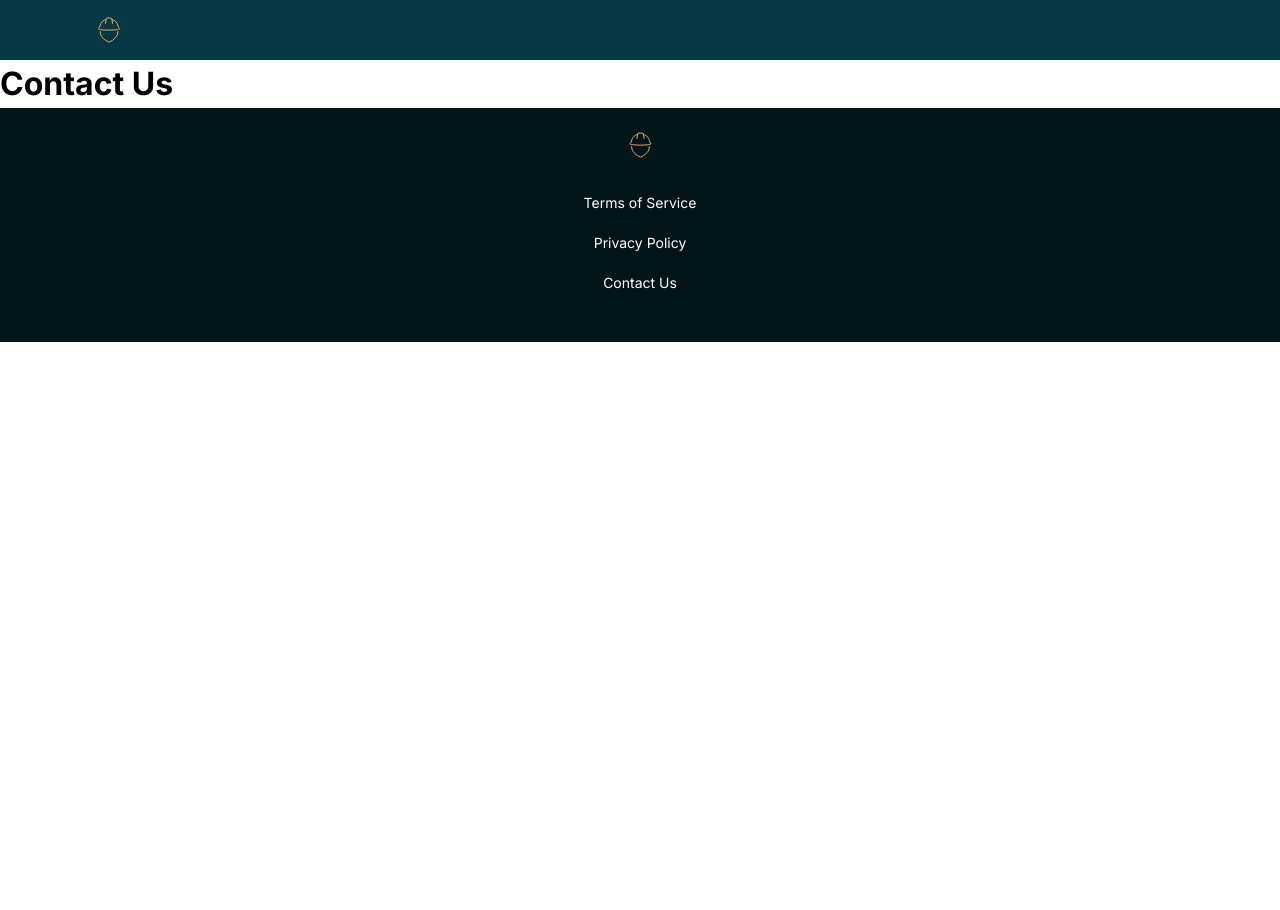
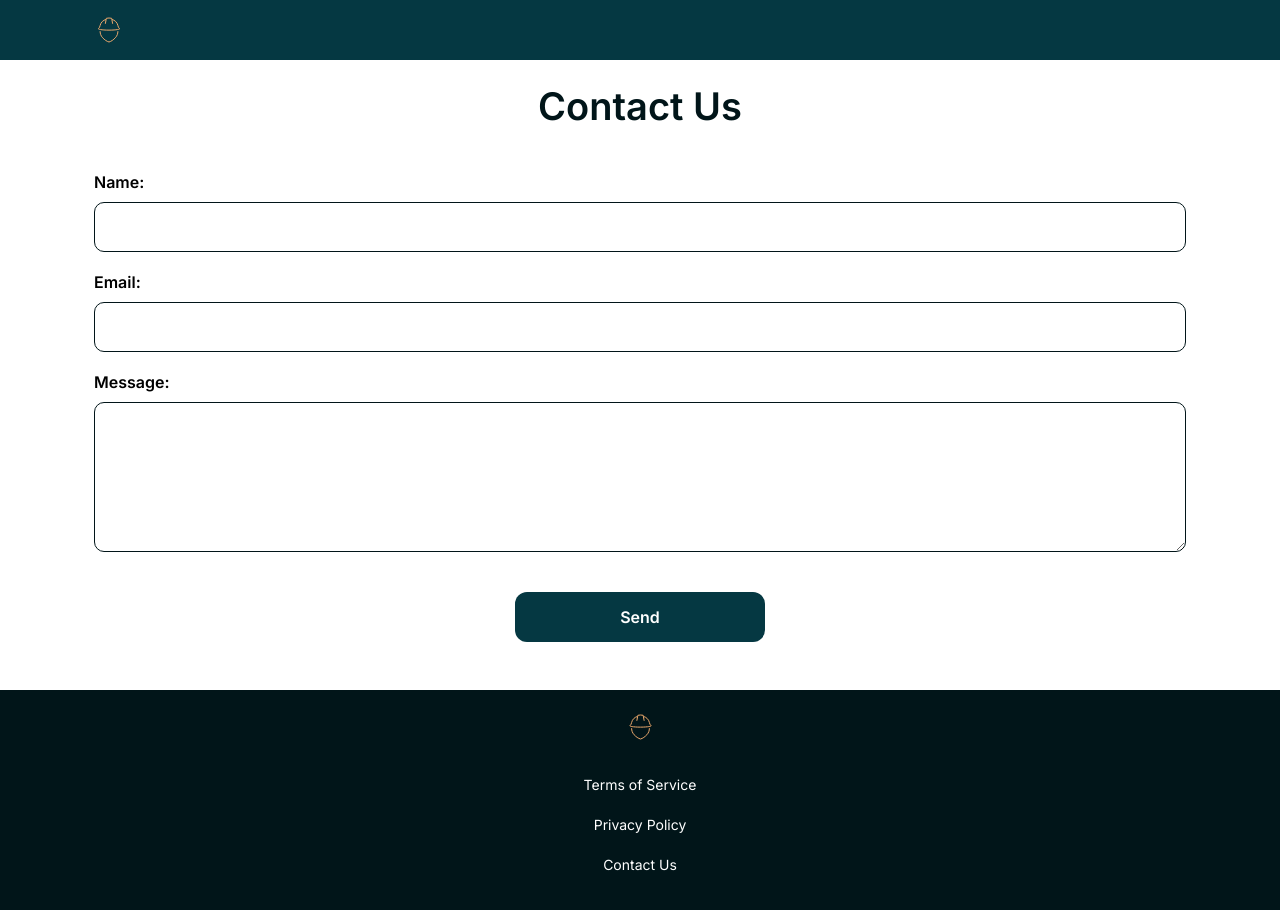
Before and after one commit to ThabisoMagwaza/quickshyft-website, a Next.js app: page /contact-us in a window 1280 px wide. Shown: the top 910 px of the page. Before the commit the page ends 800 px from the top, so only its background shows below. Built offline with nearby package versions, Linux system fonts and the light colour scheme.

Commit message:
feat: added contact form

```diff
--- a/src/app/contact-us/page.js
+++ b/src/app/contact-us/page.js
@@ -1,7 +1,9 @@
+import ContactForm from '@/components/ContactForm';
+
 export default function Page() {
   return (
-    <div>
-      <h1>Contact Us</h1>
-    </div>
+    <main>
+      <ContactForm />
+    </main>
   );
 }
--- /dev/null
+++ b/src/components/ContactForm/ContactForm.js
@@ -0,0 +1,116 @@
+'use client';
+import React from 'react';
+import styled from 'styled-components';
+
+import { COLORS } from '@/lib/constants';
+import Heading1 from '../Heading1';
+import MaxWidthWrapper from '../MaxWidthWrapper';
+
+function ContactForm() {
+  const [submitted, setSubmitted] = React.useState(false);
+
+  const onSubmit = (e) => {
+    e.preventDefault();
+
+    setSubmitted(true);
+  };
+
+  return (
+    <Wrapper>
+      <Heading1>Contact Us</Heading1>
+      <Form onSubmit={onSubmit}>
+        <Field>
+          <Label htmlFor="name">Name:</Label>
+          <TextInput id="name" type="text" />
+        </Field>
+
+        <Field>
+          <Label htmlFor="email">Email:</Label>
+          <TextInput id="email" type="email" />
+        </Field>
+        <Field>
+          <Label htmlFor="message">Message:</Label>
+          <TextAreaInput id="message" type="text" />
+        </Field>
+
+        <SubmitWrapper>
+          {submitted && (
+            <SubmittedText>
+              ✅ Thank you for reaching out. We&apos;ll be in contact soon!
+            </SubmittedText>
+          )}
+          <Submit>Send</Submit>
+        </SubmitWrapper>
+      </Form>
+    </Wrapper>
+  );
+}
+
+const SubmittedText = styled.p`
+  font-size: ${14 / 16}rem;
+  color: ${COLORS.Primary5};
+  text-align: center;
+
+  margin-bottom: 8px;
+`;
+
+const SubmitWrapper = styled.div`
+  display: flex;
+  flex-direction: column;
+  align-items: center;
+
+  margin-top: 22px;
+`;
+
+const Wrapper = styled(MaxWidthWrapper)`
+  padding-top: 24px;
+  padding-bottom: 48px;
+
+  text-align: center;
+`;
+
+const Form = styled.form`
+  text-align: start;
+  margin-top: 40px;
+
+  display: flex;
+  flex-direction: column;
+  gap: 18px;
+`;
+
+const Field = styled.div`
+  display: flex;
+  flex-direction: column;
+`;
+
+const Label = styled.label`
+  font-weight: 600;
+  margin-bottom: 8px;
+`;
+
+const TextInput = styled.input`
+  height: 50px;
+  border-radius: 10px;
+  border: 1px solid ${COLORS.Primary5};
+`;
+
+const TextAreaInput = styled.textarea`
+  border-radius: 10px;
+  border: 1px solid ${COLORS.Primary5};
+
+  height: 150px;
+`;
+
+const Submit = styled.button`
+  border: none;
+  width: 250px;
+  height: 50px;
+
+  color: ${COLORS.White};
+  font-weight: 600;
+
+  background: ${COLORS.Primary64};
+  border-radius: 12px;
+`;
+
+export default ContactForm;
--- /dev/null
+++ b/src/components/ContactForm/index.js
@@ -0,0 +1,2 @@
+export * from './ContactForm';
+export { default } from './ContactForm';
```
